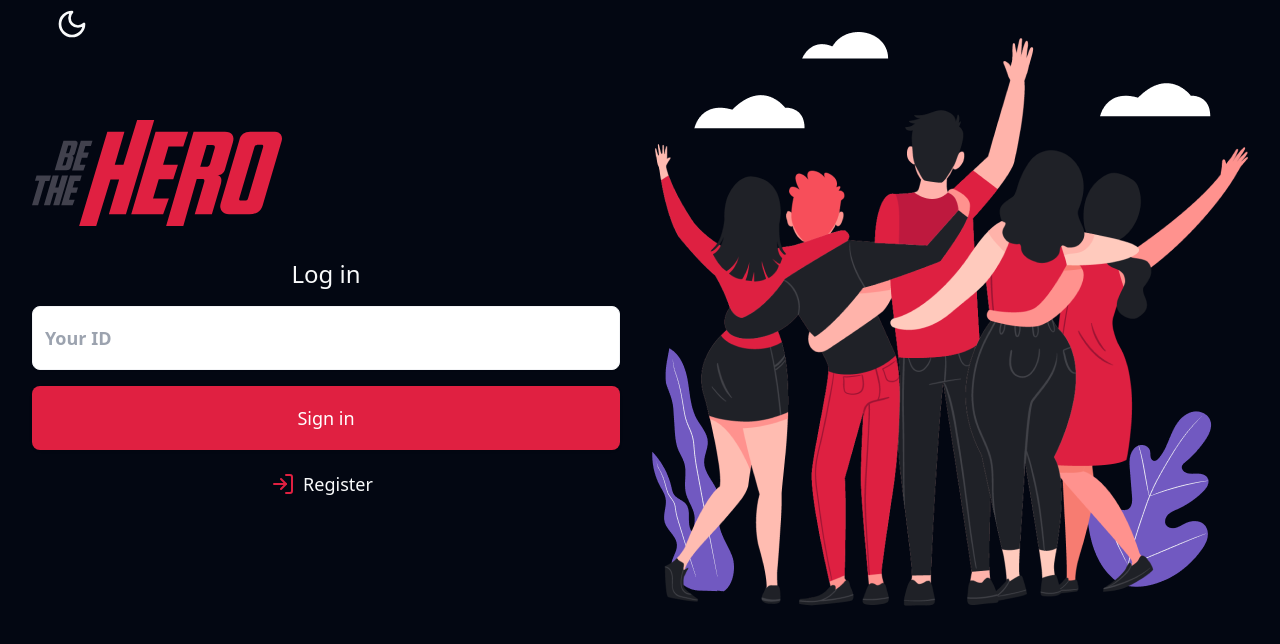
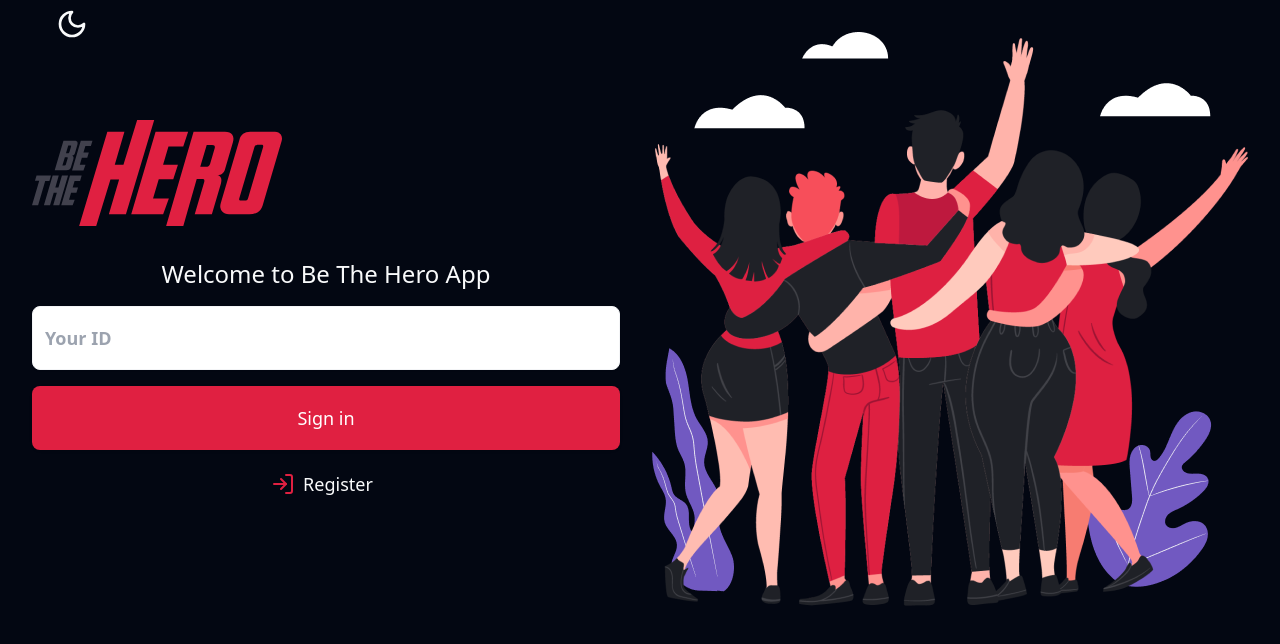
Before and after one commit to nandodsb/be-the-hero-ts, a React (Vite) app in the folder frontend/: page / in a window 1280 px wide. Shown: the top 644 px of the page. Built offline with nearby package versions, Linux system fonts and the light colour scheme.

Commit message:
i18n Logon

```diff
--- a/frontend/src/App.tsx
+++ b/frontend/src/App.tsx
@@ -3,6 +3,7 @@ import { createBrowserRouter, RouterProvider } from 'react-router-dom';
 import { RecoilRoot } from 'recoil';
 import './App.css';
 import Navbar from './components/navbar';
+import './i18n';
 import About from './pages/About';
 import Contact from './pages/Contact';
 import Logon from './pages/Logon';
--- /dev/null
+++ b/frontend/src/i18n.ts
@@ -0,0 +1,26 @@
+import i18n from 'i18next';
+import { initReactI18next } from 'react-i18next';
+
+const resources = {
+	en: {
+		translation: {
+			'Welcome to Be The Hero': 'Welcome to Be The Hero App'
+		}
+	},
+	fr: {
+		translation: {
+			'Welcome to Be The Hero': 'Bienvenue à Be The Hero App'
+		}
+	}
+};
+
+i18n.use(initReactI18next).init({
+	resources,
+	lng: 'en',
+
+	interpolation: {
+		escapeValue: false
+	}
+});
+
+export default i18n;
--- a/frontend/src/pages/Logon/index.tsx
+++ b/frontend/src/pages/Logon/index.tsx
@@ -11,10 +11,12 @@ import { Input } from '@/components/ui/input';
 import { useToast } from '@/components/ui/use-toast';
 import { ToastAction } from '@/components/ui/toast';
 import { twMerge } from 'tailwind-merge';
+import { useTranslation } from 'react-i18next';
 
 export default function Logon() {
 	const [id, setId] = useState<string>('');
 	const navigate = useNavigate();
+	const { t } = useTranslation();
 	const { toast } = useToast();
 
 	async function handleLogin(event: FormEvent<HTMLFormElement>) {
@@ -48,7 +50,7 @@ export default function Logon() {
 					onSubmit={handleLogin}
 					className="mt-2"
 				>
-					<h1 className="mt-8 text-2xl">Log in</h1>
+					<h1 className="mt-8 text-2xl">{t('Welcome to Be The Hero')}</h1>
 
 					<Input
 						className="text-lg text-black font-sans font-bold h-16 w-full py-6 rounded-lg border-gray-100 bg-white mt-4"
```
Also changed, not shown: frontend/src/pages/Logon/useHandleLogin.ts (added).
